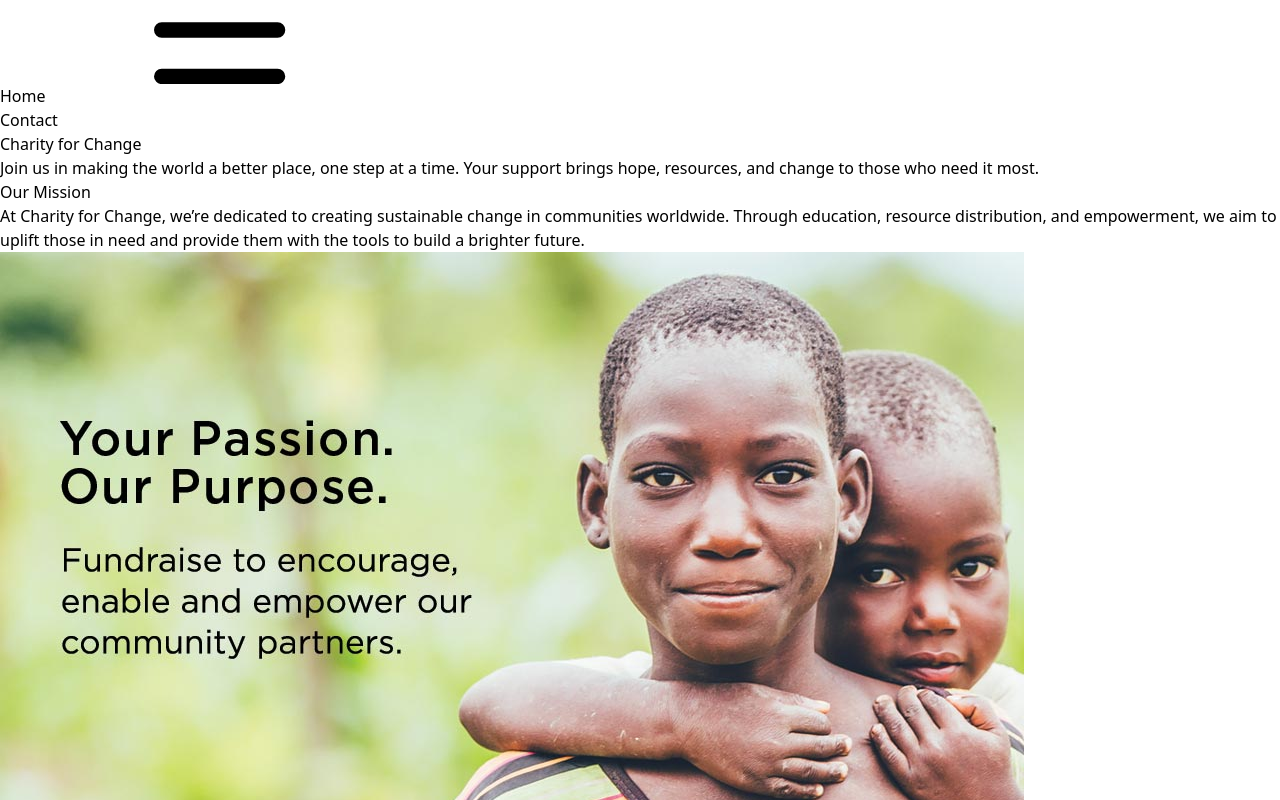
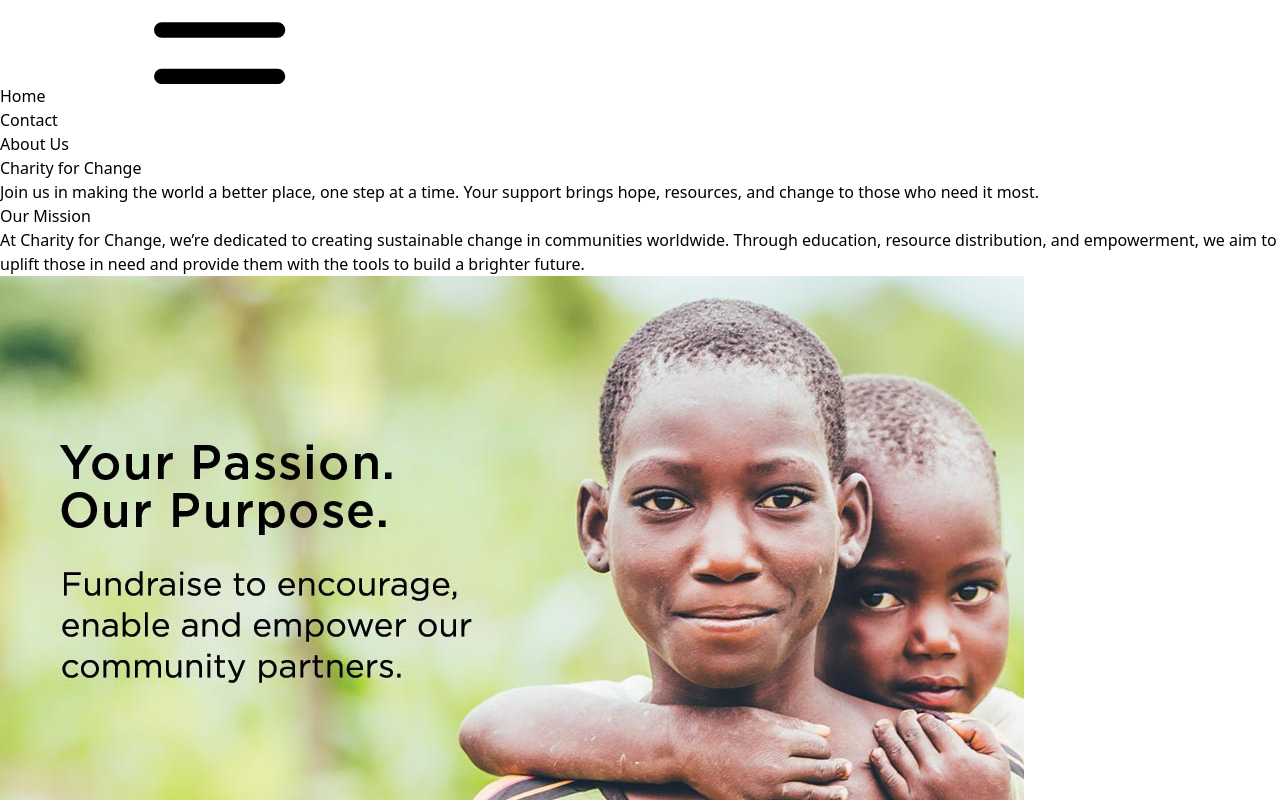
Before and after one commit to globalluxliv/mizan, a React (Vite) app: page /#/ in a window 1280 px wide. Shown: the part 1060-1860 px from the top of the page. Built offline with nearby package versions, Linux system fonts and the light colour scheme.

Commit message:
fixed header and footer

```diff
--- a/src/components/Footer.jsx
+++ b/src/components/Footer.jsx
@@ -20,17 +20,12 @@ const Footer = () => {
               About
             </NavLink>
             <NavLink
-              to="/services"
+              to="/donate"
               className="hidden md:block cursor-pointer text-gray-400 hover:text-gray-800 dark:hover:text-white uppercase text-sm"
             >
-              Services
+              Donate
             </NavLink>
-            <NavLink
-              to="/why-us"
-              className="hidden md:block cursor-pointer text-gray-400 hover:text-gray-800 dark:hover:text-white uppercase text-sm"
-            >
-              Why Us
-            </NavLink>
+
             <NavLink
               to="/contact"
               className="hidden md:block cursor-pointer text-gray-400 hover:text-gray-800 dark:hover:text-white uppercase text-sm"
--- a/src/components/Navbar.jsx
+++ b/src/components/Navbar.jsx
@@ -75,6 +75,18 @@ const Navbar = () => {
                 Contact
               </NavLink>
             </li>
+            <li>
+              <NavLink
+                to="/about"
+                className={({ isActive }) =>
+                  isActive
+                    ? "block py-2 px-3 md:p-0 text-blue-700 font-bold"
+                    : "block py-2 px-3 md:p-0 text-gray-900 hover:bg-gray-100 md:hover:bg-transparent md:border-0 md:hover:text-blue-700 dark:text-white md:dark:hover:text-blue-500 dark:hover:bg-gray-700 dark:hover:text-white md:dark:hover:bg-transparent"
+                }
+              >
+                About Us
+              </NavLink>
+            </li>
           </ul>
         </div>
       </div>
```
